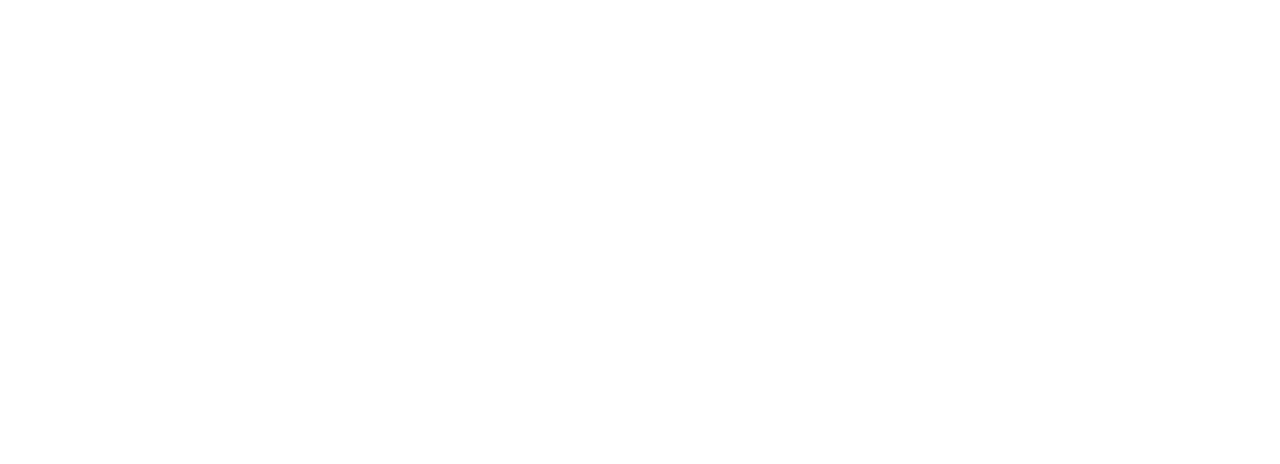
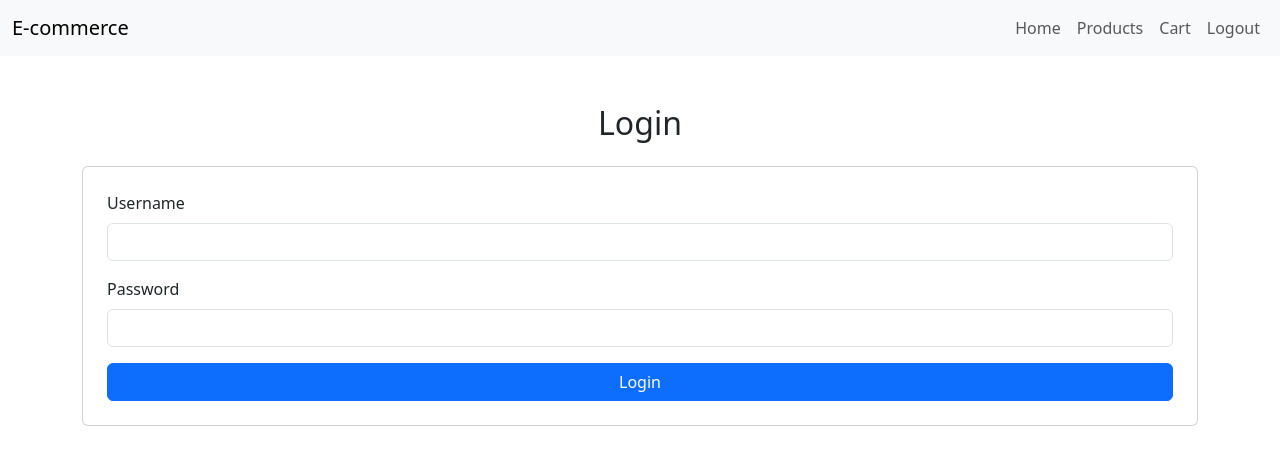
Before and after one commit to Talha-542/online_shop, a React (Create React App) app: page /login in a window 1280 px wide. Before the commit this address had no page. Shown: the top 464 px of the page. Built offline with nearby package versions, Linux system fonts and the light colour scheme.

Commit message:
logout and routing bug fixed

```diff
--- a/src/App.js
+++ b/src/App.js
@@ -1,6 +1,7 @@
 import React from 'react';
 import { BrowserRouter, Routes, Route, Navigate } from 'react-router-dom';
 import { useSelector } from 'react-redux';
+import Header from './Components/Header/Header';
 import Home from './Components/Home/Home';
 import Product from './Components/Products/Product';
 import Cart from './Components/Cart/Cart';
@@ -11,24 +12,33 @@
 
   return (
     <BrowserRouter>
+    <Header />
         <Routes>
         <Route
-          path="/home"
+          path="/"
           element={isAuthenticated ? <Home /> : <Navigate to="/" />}
         />
         <Route
-          path="/products"
-          element={isAuthenticated ? <Product /> : <Navigate to="/" />}
+          path="/product"
+          element={isAuthenticated ? <Product /> : <Navigate to="/Product" />}
         />
         <Route
           path="/cart"
           element={isAuthenticated ? <Cart /> : <Navigate to="/" />}
         />
         <Route
-          path="/"
+          path="/login"
           element={!isAuthenticated ? <Login /> : <Navigate to="/home" />}
         />
       </Routes>
     </BrowserRouter>
+    // <BrowserRouter>
+    // <Routes>
+    //   <Route path='/' element={ <Home /> } />
+    //   <Route path='/product' element={ <Product /> } />
+    //   <Route path='/cart' element={ <Cart /> } />
+    //   <Route path='/login' element={ <Login /> } />
+    // </Routes>
+    // </BrowserRouter>
   );
 }
--- a/src/Components/Header/Header.js
+++ b/src/Components/Header/Header.js
@@ -1,7 +1,56 @@
-import React from 'react'
+import React from 'react';
+import { Link, useNavigate } from 'react-router-dom';
+import { useDispatch } from 'react-redux';
+import { logout } from '../../Redux/verifySlice';
 
-export default function Header() {
+const Header = () => {
+  const dispatch = useDispatch();
+  const navigate = useNavigate();
+
+  const handleLogout = () => {
+    dispatch(logout());
+    navigate('/login');
+  };
+
   return (
-    <div>Header</div>
-  )
-}
+    <div>
+      <nav className="navbar navbar-expand-lg navbar-light bg-light">
+        <div className="container-fluid">
+          <Link className="navbar-brand" to="/">E-commerce</Link>
+          <button
+            className="navbar-toggler"
+            type="button"
+            data-bs-toggle="collapse"
+            data-bs-target="#navbarNav"
+            aria-controls="navbarNav"
+            aria-expanded="false"
+            aria-label="Toggle navigation"
+          >
+            <span className="navbar-toggler-icon"></span>
+          </button>
+          <div className="collapse navbar-collapse" id="navbarNav">
+            <ul className="navbar-nav ms-auto">
+              <li className="nav-item">
+                <Link className="nav-link" to='/home'>Home</Link>
+              </li>
+              <li className="nav-item">
+                <Link className="nav-link" to='/product'>Products</Link>
+              </li>
+              <li className="nav-item">
+                <Link className="nav-link" to='/cart' >Cart</Link>
+              </li>
+              {/* <li className="nav-item">
+                <Link className="nav-link" to='/login' >Login</Link>
+              </li> */}
+              <li className="nav-item">
+                <button className="nav-link btn btn-link" onClick={handleLogout}>Logout</button>
+              </li>
+            </ul>
+          </div>
+        </div>
+      </nav>
+    </div>
+  );
+};
+
+export default Header;
--- a/src/Components/Home/Home.js
+++ b/src/Components/Home/Home.js
@@ -1,57 +1,7 @@
-import React from 'react';
-import { Link, useNavigate } from 'react-router-dom';
-import { useDispatch } from 'react-redux';
-import { logout } from '../../Redux/verifySlice'; // Adjust the path to your authSlice
+import React from 'react'
 
-const Home = () => {
-  const dispatch = useDispatch();
-  const navigate = useNavigate();
-
-  const handleLogout = () => {
-    dispatch(logout()); // Dispatch the logout action
-    navigate('/login'); // Redirect to the login page
-  };
-
+export default function Home() {
   return (
-    <div>
-      <nav className="navbar navbar-expand-lg navbar-light bg-light">
-        <div className="container-fluid">
-          <Link className="navbar-brand" to="/">E-commerce</Link>
-          <button
-            className="navbar-toggler"
-            type="button"
-            data-bs-toggle="collapse"
-            data-bs-target="#navbarNav"
-            aria-controls="navbarNav"
-            aria-expanded="false"
-            aria-label="Toggle navigation"
-          >
-            <span className="navbar-toggler-icon"></span>
-          </button>
-          <div className="collapse navbar-collapse" id="navbarNav">
-            <ul className="navbar-nav ms-auto">
-              <li className="nav-item">
-                <Link className="nav-link" to="/home">Home</Link>
-              </li>
-              <li className="nav-item">
-                <Link className="nav-link" to="#">Features</Link>
-              </li>
-              <li className="nav-item">
-                <Link className="nav-link" to="#" >Pricing</Link>
-              </li>
-              <li className="nav-item">
-                <button className="nav-link btn btn-link" onClick={handleLogout}>Logout</button>
-              </li>
-            </ul>
-          </div>
-        </div>
-      </nav>
-      <div className="container mt-5">
-        <h1>Welcome to the Home Page</h1>
-        <p>This is the main content area.</p>
-      </div>
-    </div>
-  );
-};
-
-export default Home;
+    <div>Home</div>
+  )
+}
--- a/src/Components/Login/Logout.js
+++ b/src/Components/Login/Logout.js
@@ -1,13 +1,17 @@
-// Logout.js
 import React from 'react';
 import { useDispatch } from 'react-redux';
 import { logout } from '../../Redux/verifySlice';
+import { useNavigate } from 'react-router-dom';
 
 const Logout = () => {
   const dispatch = useDispatch();
+  const Navigate =  useNavigate()
+
+
 
   const handleLogout = () => {
     dispatch(logout());
+    Navigate ("/")
   };
 
   return (
--- a/src/Components/Products/Product.js
+++ b/src/Components/Products/Product.js
@@ -2,6 +2,6 @@
 
 export default function Product() {
   return (
-    <div>Product</div>
+    <div>Product Detail</div>
   )
 }
```
